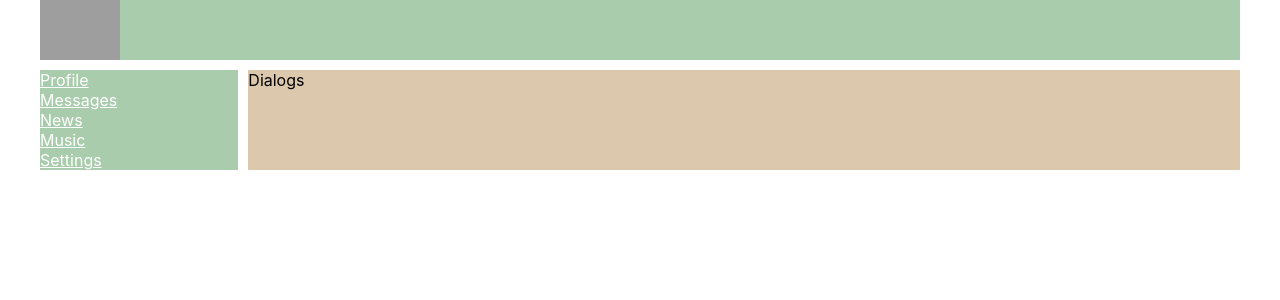
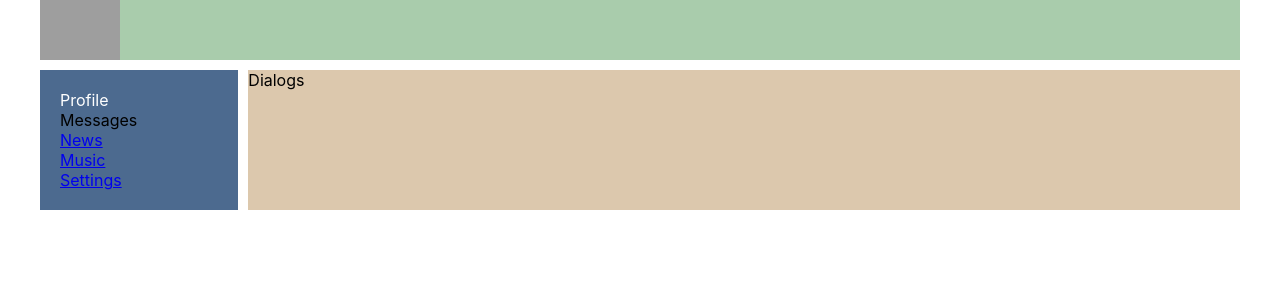
Before and after one commit to trorter/react_my-app, a React (Create React App) app: page /dialogs in a window 1280 px wide. Shown: the top 300 px of the page. Built offline with nearby package versions, Linux system fonts and the light colour scheme; grey boxes are pictures that could not be loaded.

Commit message:
hraf -> NavBar

```diff
--- a/src/components/Dialogs/Dialogs.jsx
+++ b/src/components/Dialogs/Dialogs.jsx
@@ -1,6 +1,6 @@
 import s from './Dialogs.module.css'
 
-const Dialog = (props) => {
+const Dialogs = (props) => {
     return (
         <div>
             Dialogs
@@ -8,4 +8,4 @@ const Dialog = (props) => {
     )
 }
 
-export default Dialog
+export default Dialogs
--- a/src/components/Navbar/Navbar.jsx
+++ b/src/components/Navbar/Navbar.jsx
@@ -1,21 +1,22 @@
 import s from "./Navbar.module.css"
+import {NavLink} from "react-router-dom";
 
 const Navbar = () => {
     return (
         <nav className={s.nav}>
-            <div className={`${s.item} ${s.active}`}>
-                <a href="/profile" >Profile</a>
+            <div>
+                <NavLink to={"/profile"} className={props => props.isActive ? `${s.item} ${s.activeLink}`: s.item} >Profile</NavLink>
             </div>
-            <div className={`${s.item} ${s.active}`}>
-                <a href="/dialogs">Messages</a>
+            <div className={s.item}>
+                <NavLink to={"/dialogs"} className={props => props.isActive ? `${s.item} ${s.activeLink}` : s.item} >Messages</NavLink>
             </div>
-            <div className={`${s.item} ${s.active}`}>
+            <div className={s.item}>
                 <a href={"blank"}>News</a>
             </div>
-            <div className={`${s.item} ${s.active}`}>
+            <div className={s.item}>
                 <a href={"blank"}>Music</a>
             </div>
-            <div className={`${s.item} ${s.active}`}>
+            <div className={s.item}>
                 <a href={"blank"}>Settings</a>
             </div>
         </nav>
--- a/src/components/Navbar/Navbar.module.css
+++ b/src/components/Navbar/Navbar.module.css
@@ -1,12 +1,14 @@
 .nav {
     grid-area: n;
-    background-color: #a9ccac;
+    background-color: #4c6a8f;
+    padding: 20px;
 }
 
-.item a {
+.item {
     color: white;
+    text-decoration: none;
 }
 
-.item a.active {
-    color:red;
+.activeLink {
+    color: black;
 }
```
